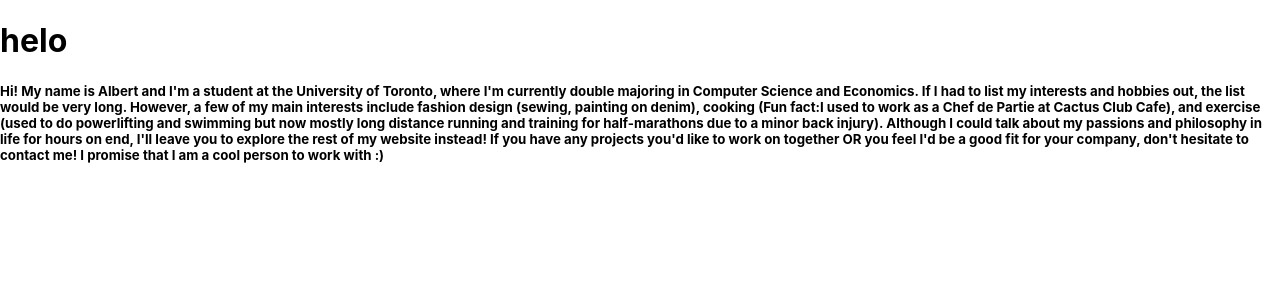
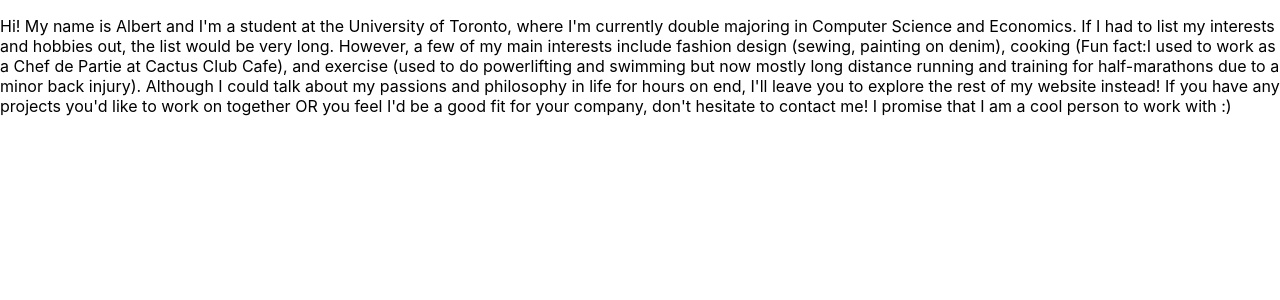
Before and after one commit to albertzed2000/PersonalSite, a React (Create React App) app in the folder my-app/: page / in a window 1280 px wide. Shown: the top 300 px of the page. Built offline with nearby package versions, Linux system fonts and the light colour scheme.

Commit message:
added folders for parts (header, footer, etc)

```diff
--- a/my-app/src/App.js
+++ /dev/null
@@ -1,35 +0,0 @@
-import React from 'react';
-import './App.css';
-
-
-class TestComp extends React.Component{
-  render(){
-    return(
-      <div>
-        <h1>helo</h1>
-      </div>
-      );
-  }
-}
-
-class AboutBlurb extends React.Component{
-
-
-  render(){
-    return(
-      <div>
-        <h1>Hi! My name is Albert and I'm a student at the University of Toronto, where I'm currently double majoring in
-Computer Science and Economics. If I had to list my interests and hobbies out, the list would be very long. However, a few of my
-main interests include fashion design (sewing, painting on denim), cooking (Fun fact:I used to work as a Chef de Partie at Cactus Club
- Cafe), and exercise (used to do powerlifting and swimming but now mostly long distance running and training for half-marathons
-due to a minor back injury). Although I could talk about my passions and philosophy in life for hours on end, I'll leave you to
-explore the rest of my website instead! If you have any projects you'd like to work on together OR you feel I'd be a good fit for your
-company, don't hesitate to contact me! I promise that I am a cool person to work with :)</h1>
-
-      </div>
-    )
-    }
-  }
-
-//export default App;
-export default TestComp;
--- a/my-app/src/index.js
+++ b/my-app/src/index.js
@@ -1,14 +1,11 @@
 import React from 'react';
 import ReactDOM from 'react-dom';
 import './index.css';
-import App from './App';
-import TestComp from "./App";
 import * as serviceWorker from './serviceWorker';
-import AboutBlurb from './parts/About';
+import AboutBlurb from './parts/2intro/About';
 
 ReactDOM.render(
   <React.StrictMode>
-    <TestComp />
     <AboutBlurb />
   </React.StrictMode>,
   document.getElementById('root')
--- a/my-app/src/parts/About.js
+++ b/my-app/src/parts/2intro/About.js
@@ -1,5 +1,5 @@
 import React from 'react';
-//import './App.css';
+
 
 class AboutBlurb extends React.Component{
 
@@ -7,13 +7,13 @@ class AboutBlurb extends React.Component{
   render(){
     return(
       <div>
-        <h5>Hi! My name is Albert and I'm a student at the University of Toronto, where I'm currently double majoring in
+        <p>Hi! My name is Albert and I'm a student at the University of Toronto, where I'm currently double majoring in
 Computer Science and Economics. If I had to list my interests and hobbies out, the list would be very long. However, a few of my
 main interests include fashion design (sewing, painting on denim), cooking (Fun fact:I used to work as a Chef de Partie at Cactus Club
  Cafe), and exercise (used to do powerlifting and swimming but now mostly long distance running and training for half-marathons
 due to a minor back injury). Although I could talk about my passions and philosophy in life for hours on end, I'll leave you to
 explore the rest of my website instead! If you have any projects you'd like to work on together OR you feel I'd be a good fit for your
-company, don't hesitate to contact me! I promise that I am a cool person to work with :)</h5>
+company, don't hesitate to contact me! I promise that I am a cool person to work with :)</p>
 
       </div>
     )
```
Also changed, not shown: my-app/public/index.html (line endings or trailing spaces).
